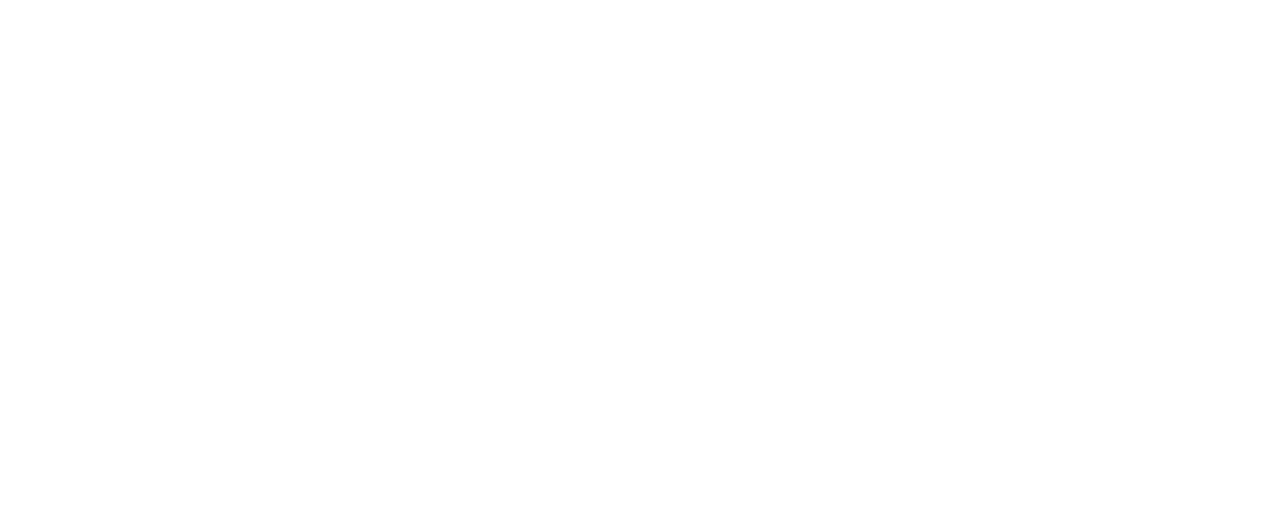
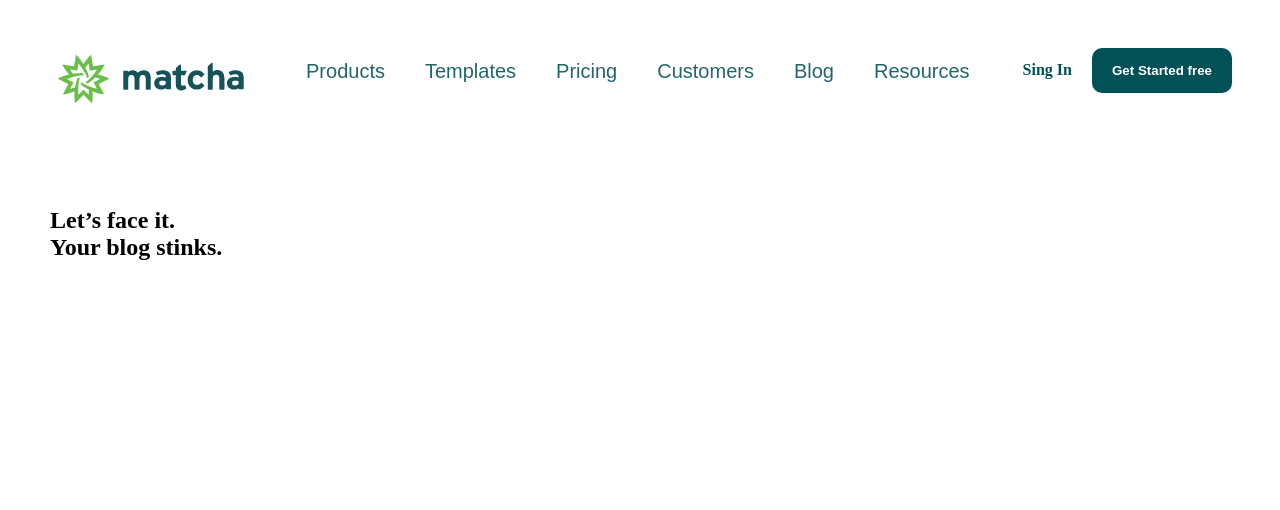
Before and after one commit to JavierIQ/BeduSesion5, a plain HTML site: page index.html in a window 1280 px wide. Drawn offline with Linux system fonts and the light colour scheme.

Commit message:
no responsive ex with peter

```diff
--- a/index.html
+++ b/index.html
@@ -7,6 +7,37 @@
     <link rel="stylesheet" href="style.css">
 </head>
 <body>
+    <header>
+        <div class="container-logo">
+            <a href="https://getmatcha.com/"><img src="logo.png" alt=""></a>
+        </div>
+        <div>
+            <ul class="item-navbar">
+                <li>Products</li>
+                <li>Templates</li>
+                <li>Pricing</li>
+                <li>Customers</li>
+                <li>Blog</li>
+                <li>Resources</li>
+            </ul>
+        </div>
+        <div class="item-SignIn">
+            <a href="http://"> <strong>Sing In</strong> </a>
+            <button> <strong>Get Started free</strong> </button>
+        </div>
+    </header>
+    <div class="features">
+        <article class="item-ecommerce">
+            <h1> <strong>Let’s face it. <br>Your blog stinks.</strong> </h1>
+        </article>
+        <article class="item-matcha">
+            <div>
 
+            </div>
+            <div>
+
+            </div>
+        </article>
+    </div>
 </body>
 </html>
--- a/style.css
+++ b/style.css
@@ -0,0 +1,51 @@
+*{
+    margin: 0;
+    padding: 0;
+    border: 0;
+    box-sizing: border-box;
+}
+
+header{
+    padding: 40px;
+    display: flex;
+    flex-direction: row;
+    justify-content: space-between;
+}
+
+.item-navbar{
+    display: flex;
+    flex-direction: row;
+    align-items: center;
+}
+
+.item-navbar > li{
+    margin: 20px;
+    color: #21666B;
+    font-family: sans-serif;
+    font-size: 20px;
+    list-style-type: none;
+}
+
+.item-SignIn > a{
+    margin: 8px;
+    text-decoration: none;
+    color: #025157;
+}
+
+.item-SignIn > button{
+    color: #ffffff;
+    border-radius: 10px;
+    padding-top: 15px;
+    padding-bottom: 15px;
+    padding-left: 20px;
+    padding-right: 20px;
+    margin: 8px;
+    background-color: #025157;
+}
+
+.features{
+    margin: 40px;
+    padding: 10px;
+    display: grid;
+    grid-template: repeat(2, 300px) / repeat(2, 1fr);
+}
```
Also changed, not shown: logo.png (added).
